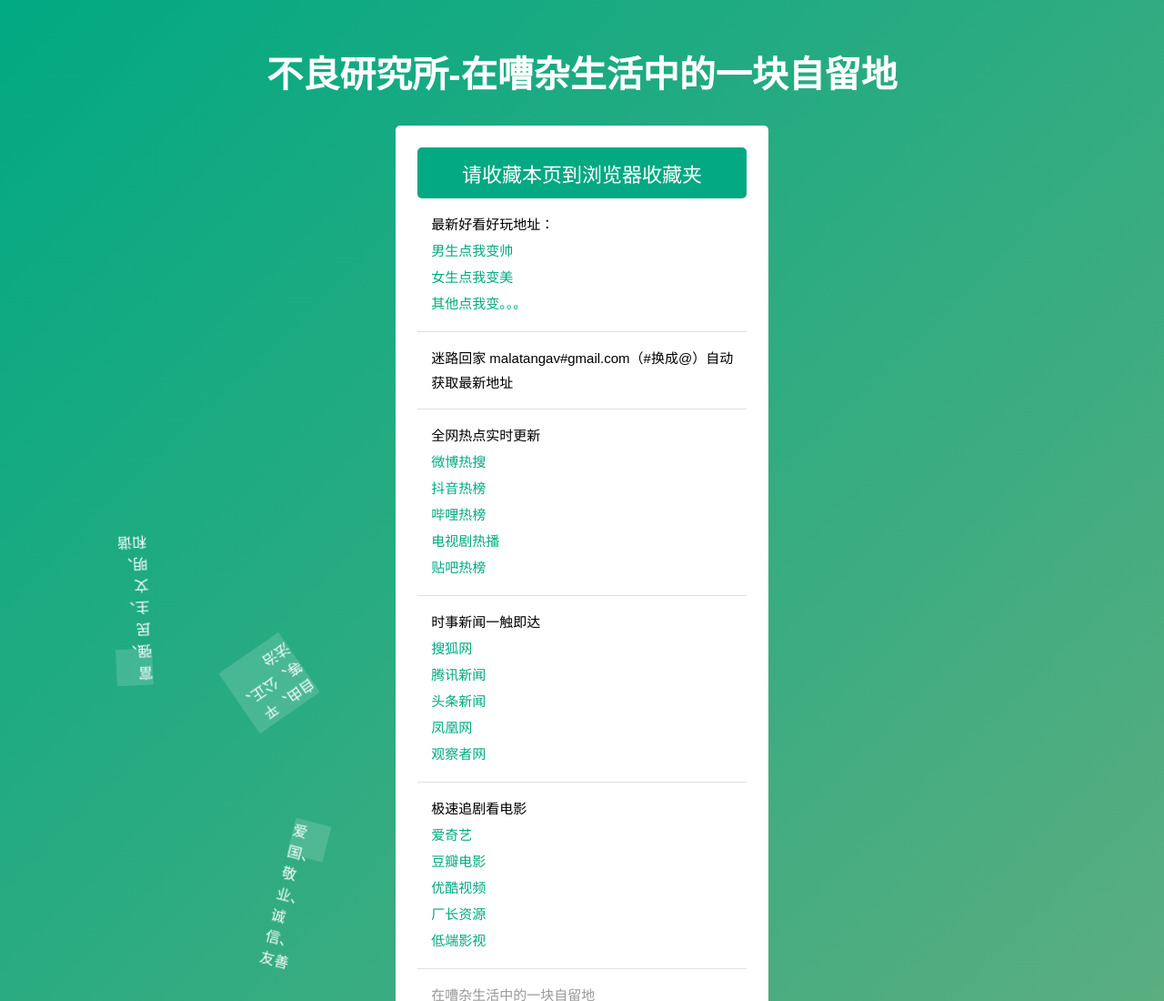
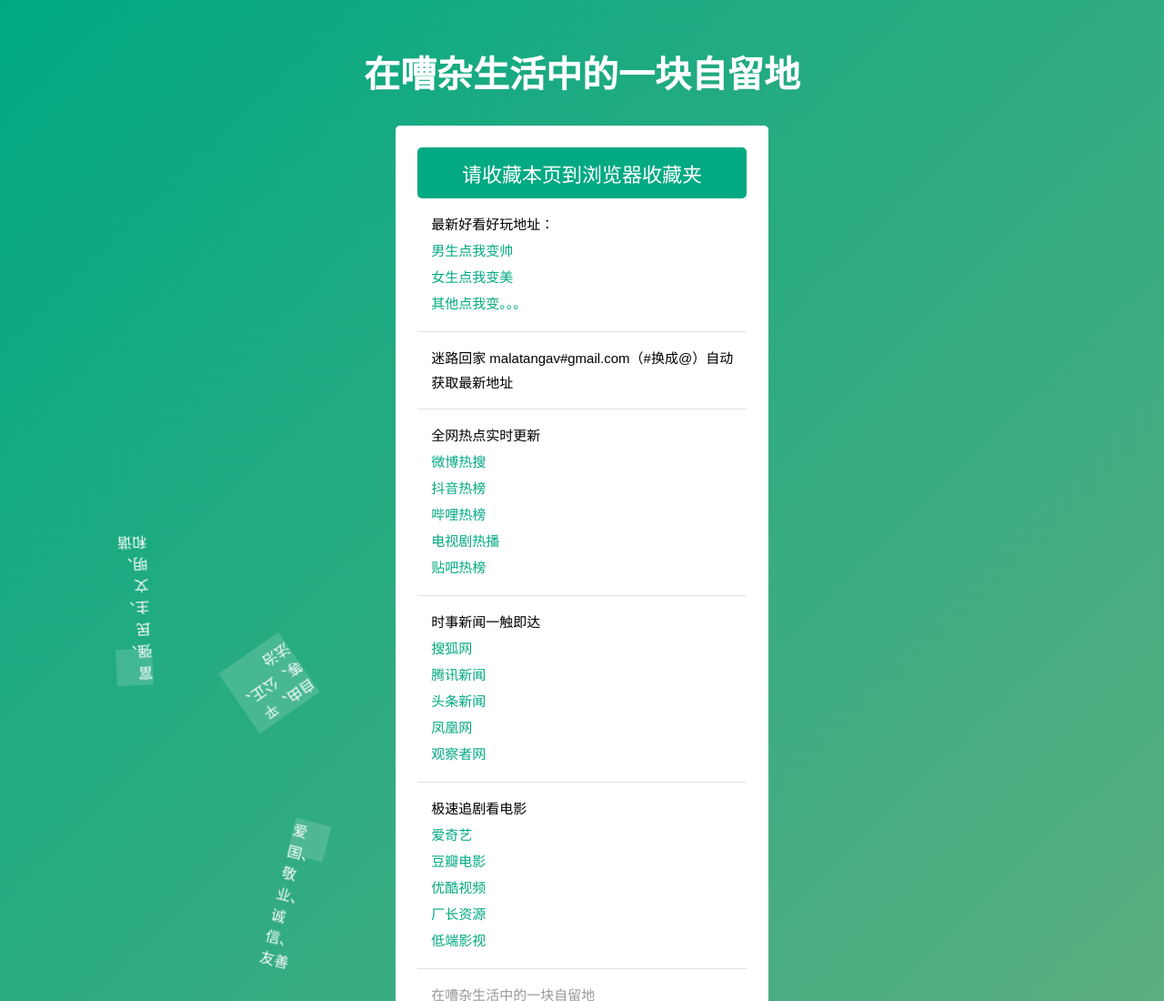
Before and after one commit to dizhibl/bl, a plain HTML site: page index.html in a window 1280 px wide. Shown: the top 1100 px of the page at 91% size. Drawn offline with Linux system fonts and the light colour scheme.

Commit message:
Update index.html

```diff
--- a/index.html
+++ b/index.html
@@ -2,7 +2,7 @@
 <html>
 <head>
 <meta http-equiv="Content-Type" content="text/html; charset=UTF-8">
-<title>不良研究所-在嘈杂生活中的一块自留地</title>
+<title>在嘈杂生活中的一块自留地</title>
 <meta name="keywords" content="每日分享在嘈杂生活中的一块自留地">
 <meta name="description" content="每日分享在嘈杂生活中的一块自留地">
 <meta name="Author" content="每日分享在嘈杂生活中的一块自留地">
@@ -510,7 +510,7 @@
 <div id="all">
 <div class="wrapper">
 <div class="main">
-<h1>不良研究所-在嘈杂生活中的一块自留地</h1>
+<h1>在嘈杂生活中的一块自留地</h1>
 <div class="content">
 <div class="content-top">
 <h2>请收藏本页到浏览器收藏夹</h2>
```
